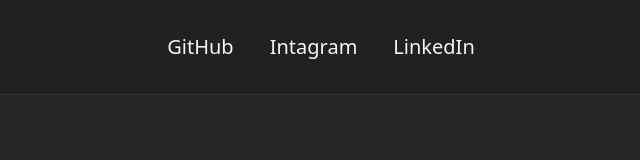
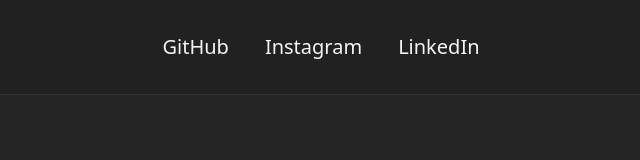
Before and after one commit to AmorimNicky/Meu-primeiro-site-HTML, a plain HTML site: page index.html in a window 1280 px wide. Shown: the full height of the page, 319-959 px from the left. Drawn offline with Linux system fonts and the light colour scheme; a web font is replaced by a local one.

Commit message:
Update index.hmtl

```diff
--- a/index.html
+++ b/index.html
@@ -41,7 +41,7 @@
 
         <div class="links">
             <a href="http://www.github.com">GitHub</a>
-            <a href="http://www.instagram.com.br">Intagram</a>
+            <a href="http://www.instagram.com.br">Instagram</a>
             <a href="http://www.linkedin.com.br">LinkedIn</a>
 
         </div>
```
